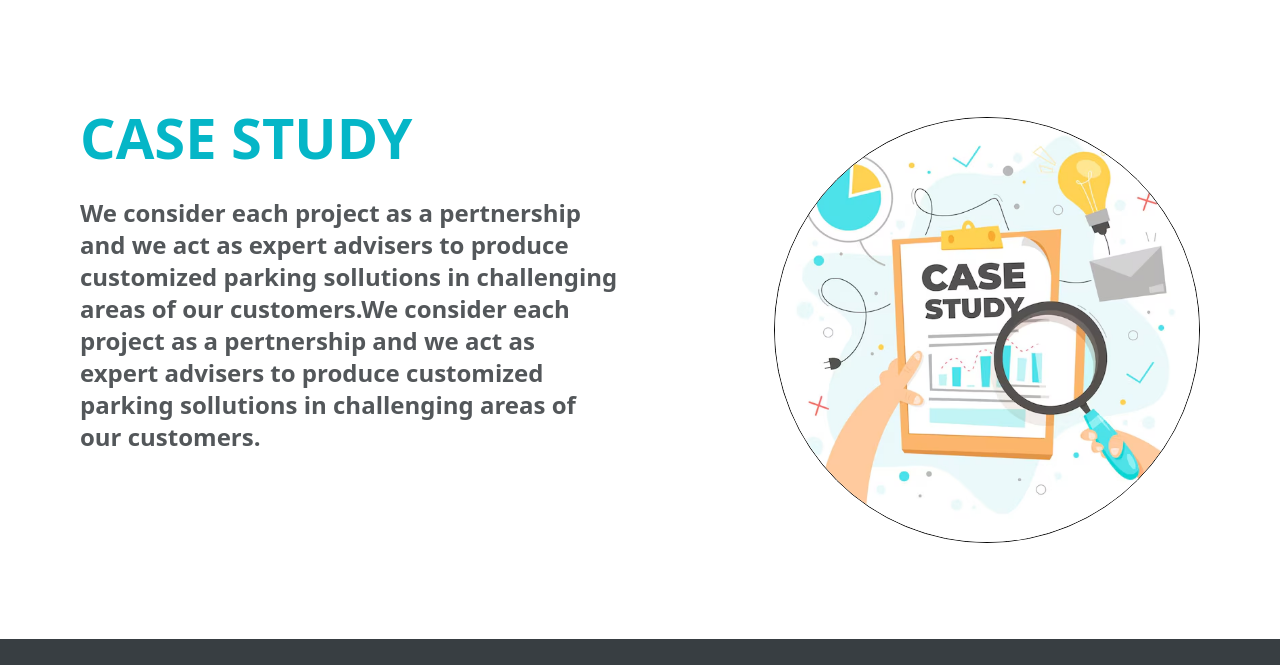
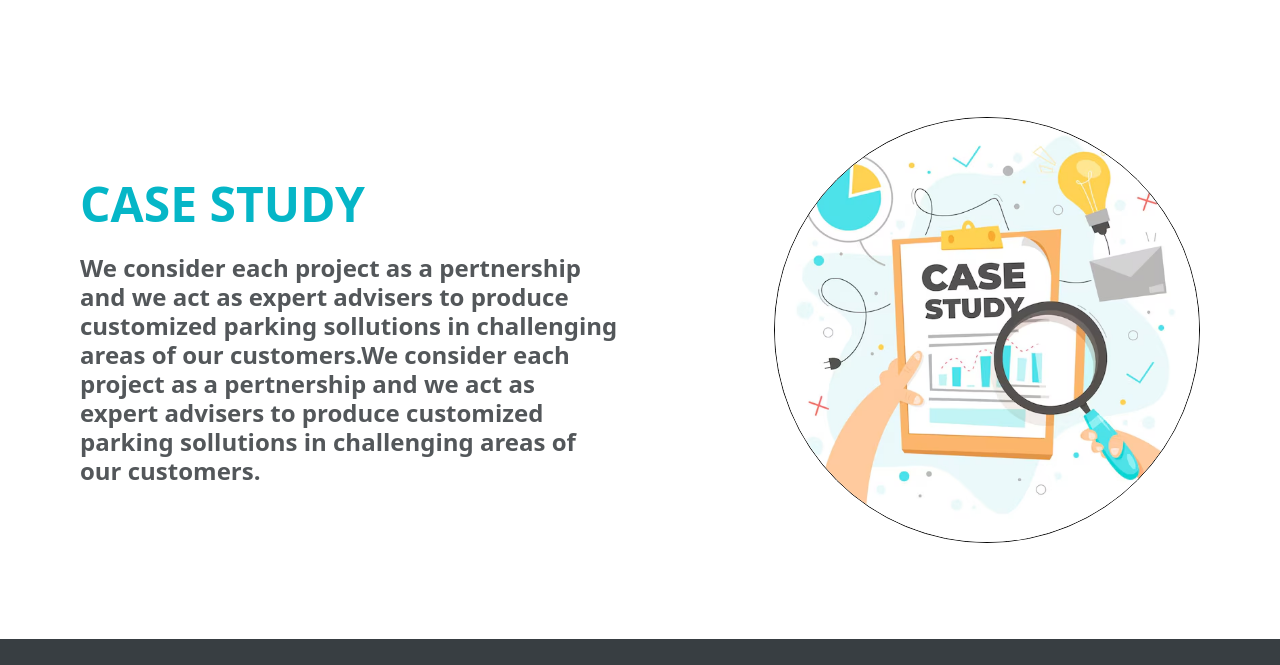
Before and after one commit to SuMon-DevXHub/parkolay-landing, a Gatsby site: page / in a window 1280 px wide. Shown: the part 5492-6157 px from the top of the page. Built offline with nearby package versions, Linux system fonts and the light colour scheme; Gatsby itself is replaced by a stand-in of ours.

Commit message:
fix case study

```diff
--- a/src/components/Home/CaseStudySection.tsx
+++ b/src/components/Home/CaseStudySection.tsx
@@ -5,12 +5,12 @@ const CaseStudySection: React.FC = () => {
   return (
     <div className="overflow-hidden max-w-[1920px] w-full block mx-auto">
       <div className="mx-auto xl:px-20 md:px-10 px-6 w-full block">
-        <div className="flex justify-between items-start md:items-center lg:items-start gap-12 md:flex-row flex-col">
+        <div className="flex justify-between items-center gap-12 md:flex-row flex-col">
           <div className="md:w-[48%] w-full">
-            <h2 className="text-[#05B6C7] text-center md:text-start xl:text-[56px] md:text-4xl text-3xl w-full font-semibold xl:pb-5 pb-4">
+            <h2 className="text-[#05B6C7] text-center md:text-start xl:text-5xl xl:leading-[58px] md:text-4xl text-3xl w-full font-semibold xl:pb-5 pb-4">
               CASE STUDY
             </h2>
-            <p className="xl:text-2xl leading-[17px] md:leading-6 text-center md:text-start text-sm md:text-lg md:font-semibold mt-5">
+            <p className="xl:text-2xl leading-[17px] md:leading-6 xl:leading-[29px] text-center md:text-start text-sm md:text-lg md:font-semibold">
               We consider each project as a pertnership and we act as expert
               advisers to produce customized parking sollutions in challenging
               areas of our customers.We consider each project as a pertnership
```
